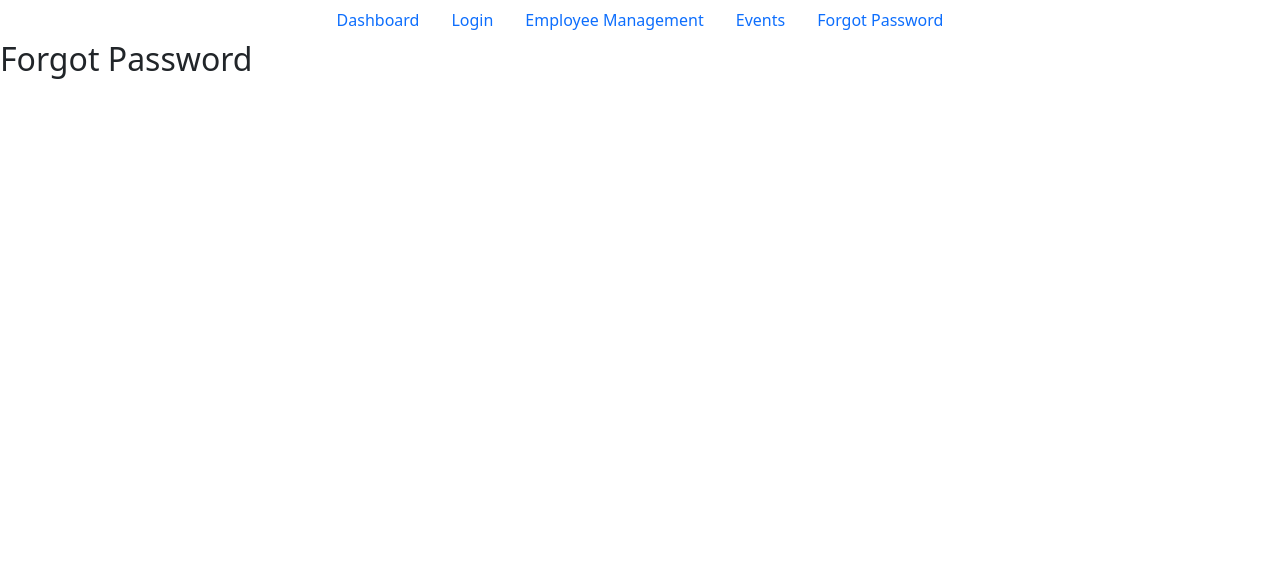
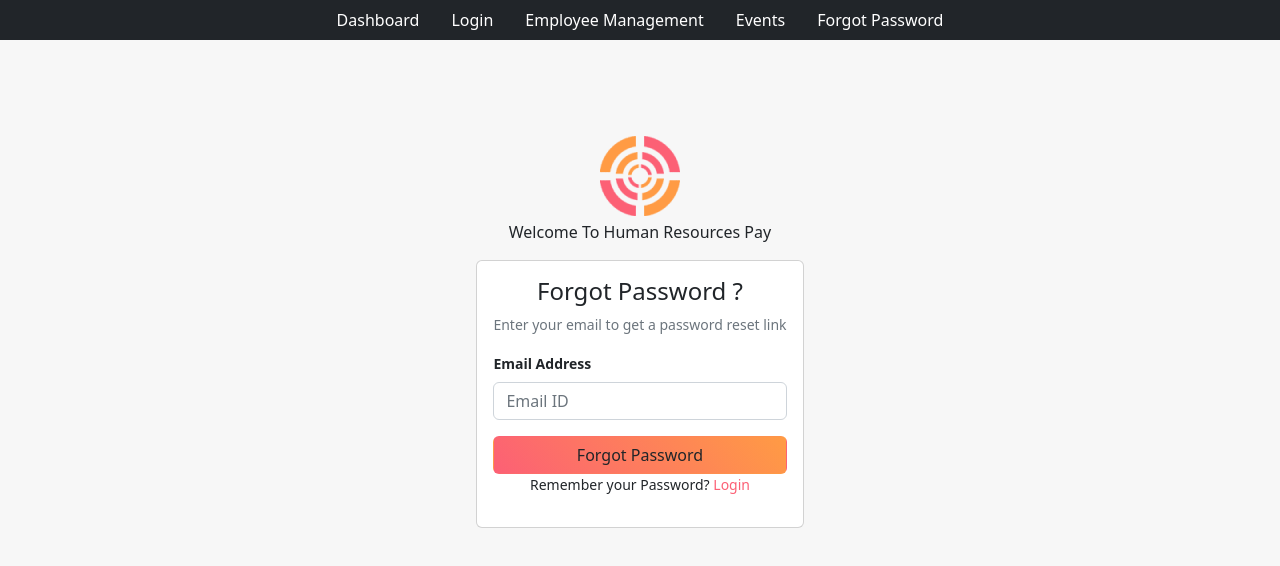
Before and after one commit to parvtech/HR-Admin, a React (Create React App) app: page /forgot-password in a window 1280 px wide. Shown: the top 566 px of the page. Built offline with nearby package versions, Linux system fonts and the light colour scheme.

Commit message:
completed forgot password page

```diff
--- a/src/App.js
+++ b/src/App.js
@@ -11,12 +11,12 @@ function App() {
   return (
     <div >
       <Router>
-        <nav className="nav justify-content-center navbar-light">
-          <NavLink className="nav-item nav-link" to="/">Dashboard</NavLink>
-          <NavLink className="nav-item nav-link" to="/login">Login</NavLink>
-          <NavLink className="nav-item nav-link" to="/employees ">Employee Management</NavLink>
-          <NavLink className="nav-item nav-link" to="/events">Events</NavLink>
-          <NavLink className="nav-item nav-link" to="/forgot-password">Forgot Password</NavLink>
+        <nav className="nav justify-content-center navbar-light bg-dark">
+          <NavLink className="nav-item nav-link text-white" to="/">Dashboard</NavLink>
+          <NavLink className="nav-item nav-link text-white" to="/login">Login</NavLink>
+          <NavLink className="nav-item nav-link text-white" to="/employees ">Employee Management</NavLink>
+          <NavLink className="nav-item nav-link text-white" to="/events">Events</NavLink>
+          <NavLink className="nav-item nav-link text-white" to="/forgot-password">Forgot Password</NavLink>
         </nav>
         <div className="App">
           <Routes>
--- /dev/null
+++ b/src/Components/ForgPass.css
@@ -0,0 +1,6 @@
+.forgotPassword{
+    position: absolute;
+    top: 22%;
+    left: 35%;
+
+}
--- a/src/Components/ForgotPassword .js
+++ b/src/Components/ForgotPassword .js
@@ -1,9 +1,29 @@
 import React from 'react'
-
+import Logo from "./img/imgpsh_fullsize_anim.png"
+import "./ForgPass.css"
 export default function ForgotPassword() {
     return (
-        <div>
-            <h2>Forgot Password </h2>
+        <div className='align-self-center ' style={{backgroundColor:"#F7F7F7",height: '93vh'}}>
+            <div className='container d-flex justify-content-center'>
+                <div className='row'>
+                    <div className='col  mt-5 pt-5 '>
+                        <img src={Logo} className="text-center rounded mx-auto mb-1 d-block img-fluid"/>
+                        <p className='text-center'>Welcome To Human Resources Pay</p>
+                        <div className='card m-3 p-3'>
+                            <h4 className='text-center'>Forgot Password ?</h4>
+                            <p className='text-secondary small text-center'>Enter your email to get a password reset link</p>
+                            <form>
+                                <div className="mb-3">
+                                    <label for="exampleInputEmail1" className="form-label text-start small"><b>Email Address</b></label>
+                                    <input type="email" className="form-control" placeholder='Email ID' id="exampleInputEmail1" aria-describedby="emailHelp"/>
+                                </div>
+                                <button type="submit" className="btn w-100" style={{background: "linear-gradient(50deg,#FC6075,#FF9B44)"}}>Forgot Password</button>
+                                <p className=' small text-center'>Remember your Password? <span style={{color:"#FC6075"}}>Login</span></p>
+                            </form>
+                        </div>
+                    </div>
+                </div>
+            </div>
         </div>
     )
 }
```
Also changed, not shown: src/Components/img/imgpsh_fullsize_anim.png (added).
